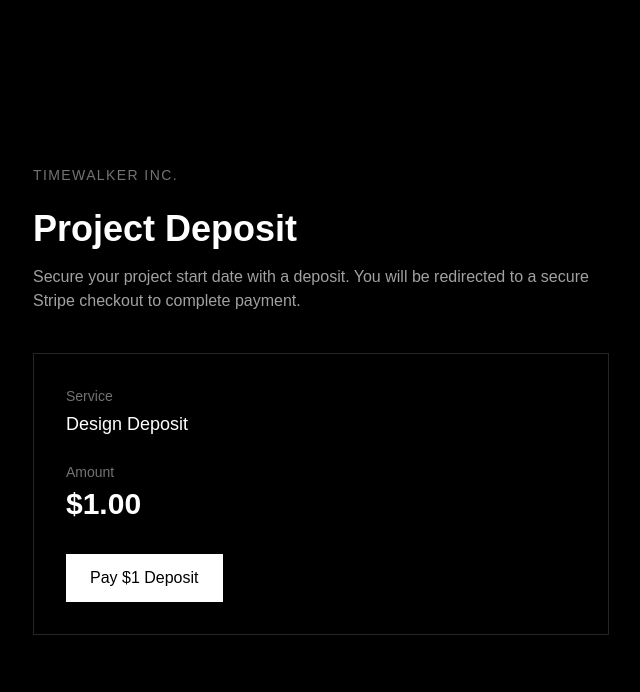
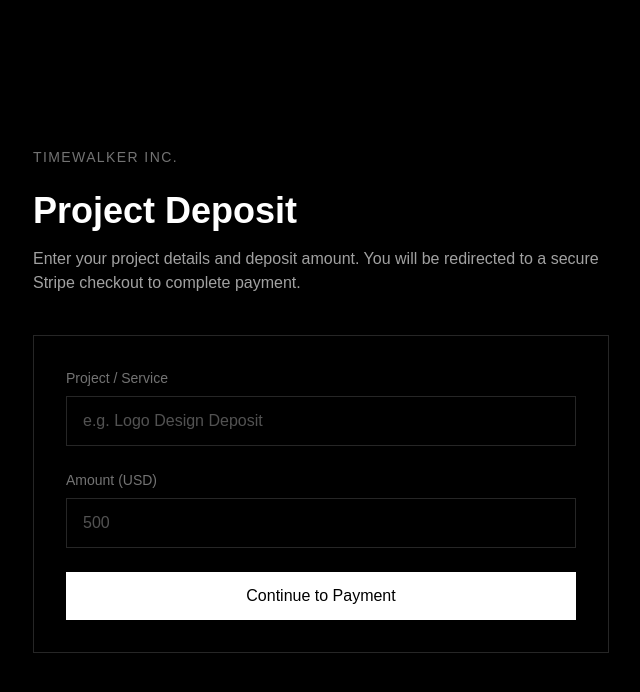
Before and after one commit to nagginAK/timewalker-studio, a Next.js app: page /deposit in a window 1280 px wide. Shown: the top 692 px of the page, without its empty margins (319-959 px from the left). Built offline with nearby package versions, Linux system fonts and the light colour scheme.

Commit message:
feat: payment form with dynamic service and amount

```diff
--- a/src/app/deposit/page.tsx
+++ b/src/app/deposit/page.tsx
@@ -1,20 +1,16 @@
-import DepositButton from '@/components/DepositButton';
+import PaymentForm from '@/components/PaymentForm';
 
 export default function DepositPage() {
   return (
-    <main className="min-h-screen bg-black text-white flex items-center justify-center px-6">
+    <main className="min-h-screen bg-black text-white flex items-center justify-center px-6 py-20">
       <div className="max-w-xl w-full">
         <p className="text-sm tracking-widest text-neutral-500 mb-6">TIMEWALKER INC.</p>
         <h1 className="text-4xl font-bold mb-4">Project Deposit</h1>
         <p className="text-neutral-400 mb-10">
-          Secure your project start date with a deposit. You will be redirected to a secure Stripe checkout to complete payment.
+          Enter your project details and deposit amount. You will be redirected to a secure Stripe checkout to complete payment.
         </p>
         <div className="border border-neutral-800 p-8">
-          <p className="text-neutral-500 text-sm mb-1">Service</p>
-          <p className="text-lg mb-6">Design Deposit</p>
-          <p className="text-neutral-500 text-sm mb-1">Amount</p>
-          <p className="text-3xl font-bold mb-8">$1.00</p>
-          <DepositButton service="Design Deposit" amount={1} />
+          <PaymentForm />
         </div>
       </div>
     </main>
--- /dev/null
+++ b/src/components/PaymentForm.tsx
@@ -0,0 +1,79 @@
+'use client';
+
+import { useState } from 'react';
+
+export default function PaymentForm() {
+  const [service, setService] = useState('');
+  const [amount, setAmount] = useState('');
+  const [loading, setLoading] = useState(false);
+  const [error, setError] = useState('');
+
+  const handleSubmit = async () => {
+    setError('');
+    const numericAmount = parseFloat(amount);
+    if (!service.trim()) {
+      setError('Please enter a project or service name.');
+      return;
+    }
+    if (!numericAmount || numericAmount <= 0) {
+      setError('Please enter a valid amount greater than zero.');
+      return;
+    }
+    setLoading(true);
+    try {
+      const res = await fetch('/api/checkout', {
+        method: 'POST',
+        headers: { 'Content-Type': 'application/json' },
+        body: JSON.stringify({ service: service.trim(), amount: numericAmount }),
+      });
+      const data = await res.json();
+      if (data.url) {
+        window.location.href = data.url;
+      } else {
+        setError('Something went wrong. Please try again.');
+        setLoading(false);
+      }
+    } catch {
+      setError('Network error. Please try again.');
+      setLoading(false);
+    }
+  };
+
+  return (
+    <div className="space-y-6">
+      <div>
+        <label className="block text-neutral-500 text-sm mb-2">Project / Service</label>
+        <input
+          type="text"
+          value={service}
+          onChange={(e) => setService(e.target.value)}
+          placeholder="e.g. Logo Design Deposit"
+          className="w-full bg-transparent border border-neutral-800 px-4 py-3 text-white placeholder-neutral-600 focus:border-neutral-500 focus:outline-none transition-colors"
+        />
+      </div>
+
+      <div>
+        <label className="block text-neutral-500 text-sm mb-2">Amount (USD)</label>
+        <input
+          type="number"
+          min="1"
+          step="1"
+          value={amount}
+          onChange={(e) => setAmount(e.target.value)}
+          placeholder="500"
+          className="w-full bg-transparent border border-neutral-800 px-4 py-3 text-white placeholder-neutral-600 focus:border-neutral-500 focus:outline-none transition-colors"
+        />
+      </div>
+
+      {error && <p className="text-red-400 text-sm">{error}</p>}
+
+      <button
+        onClick={handleSubmit}
+        disabled={loading}
+        className="w-full bg-white text-black px-6 py-3 font-medium hover:bg-neutral-200 transition-colors disabled:opacity-50"
+      >
+        {loading ? 'Redirecting...' : 'Continue to Payment'}
+      </button>
+    </div>
+  );
+}
```
